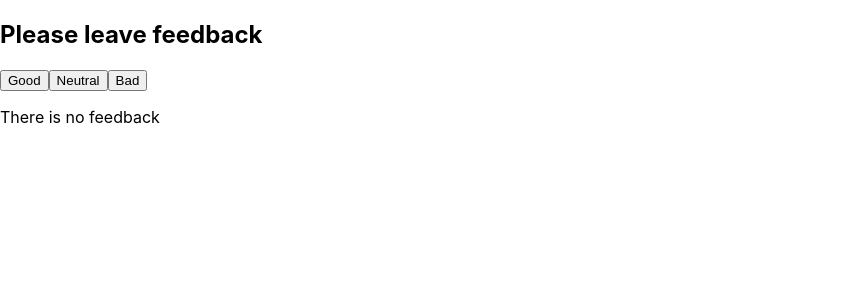
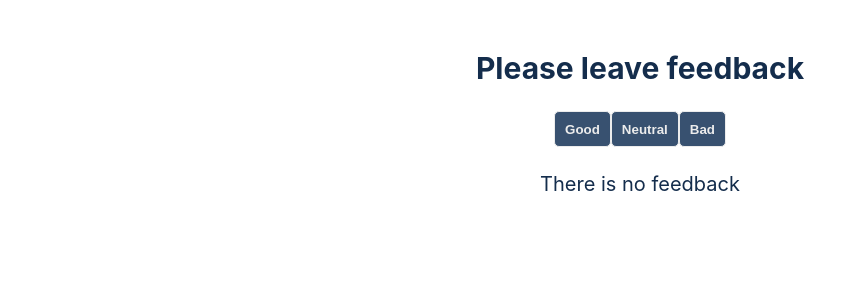
Before and after one commit to Alyona-Nekhryshchyniuk/goit-react-hw-02-feedback, a React (Create React App) app: page / in a window 1280 px wide. Shown: the top 300 px of the page, without its empty margins (0-867 px from the left). Built offline with nearby package versions, Linux system fonts and the light colour scheme.

Commit message:
emotion styles added

```diff
--- a/package.json
+++ b/package.json
@@ -4,6 +4,8 @@
   "private": true,
   "homepage": "https://Alyona-Nekhryshchyniuk.github.io/goit-react-hw-02-feedback/",
   "dependencies": {
+    "@emotion/react": "^11.10.5",
+    "@emotion/styled": "^11.10.5",
     "@testing-library/jest-dom": "^5.16.3",
     "@testing-library/react": "^12.1.4",
     "@testing-library/user-event": "^13.5.0",
--- /dev/null
+++ b/src/components/FeedbackOptions/Button.styled.jsx
@@ -0,0 +1,12 @@
+import styled from '@emotion/styled';
+export const Button = styled.button`
+  align-self: center;
+  height: 36px;
+  margin-bottom: 5px;
+  color: #ececec;
+  border: 1px solid #ececec;
+  padding: 10px;
+  background-color: #385170;
+  border-radius: 5px;
+  font-weight: bold;
+`;
--- a/src/components/FeedbackOptions/FeedbackOptions.jsx
+++ b/src/components/FeedbackOptions/FeedbackOptions.jsx
@@ -1,4 +1,5 @@
 import PropTypes, { arrayOf } from 'prop-types';
+import { Button } from './Button.styled';
 import Section from '../Section';
 const FeedbackOptions = ({ options, onLeaveFeedback }) => {
   const elementsGenerate = options => {
@@ -6,7 +7,7 @@ const FeedbackOptions = ({ options, onLeaveFeedback }) => {
 
     for (const key in options) {
       btnsArr.push(
-        <button
+        <Button
           key={key}
           type="submit"
           onClick={() => {
@@ -14,7 +15,7 @@ const FeedbackOptions = ({ options, onLeaveFeedback }) => {
           }}
         >
           {key}
-        </button>
+        </Button>
       );
     }
     return btnsArr;
--- /dev/null
+++ b/src/components/Wrapper.styled.jsx
@@ -0,0 +1,8 @@
+import styled from '@emotion/styled';
+export const Wrapper = styled.div`
+  color: #142d4c;
+  width: 800px;
+  margin: 50px auto;
+  font-size: 20px;
+  text-align: center;
+`;
--- a/src/index.js
+++ b/src/index.js
@@ -2,9 +2,12 @@ import React from 'react';
 import ReactDOM from 'react-dom/client';
 import { App } from 'components/App';
 import './index.css';
+import { Wrapper } from 'components/Wrapper.styled';
 
 ReactDOM.createRoot(document.getElementById('root')).render(
   <React.StrictMode>
-    <App />
+    <Wrapper>
+      <App />
+    </Wrapper>
   </React.StrictMode>
 );
```
Also changed, not shown: 1 other file (tests, documents, lock files or other folders).
